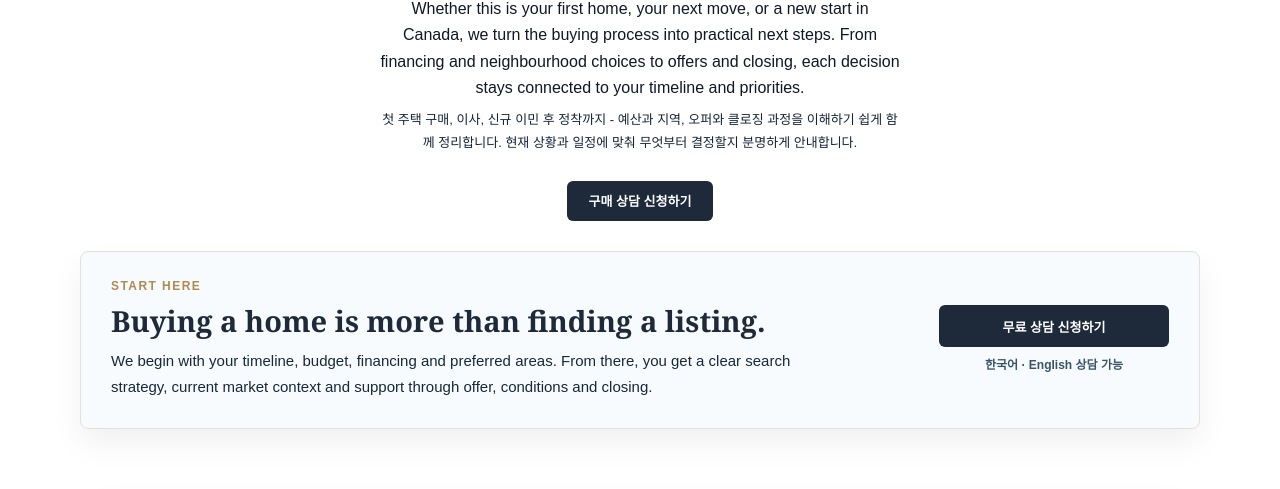
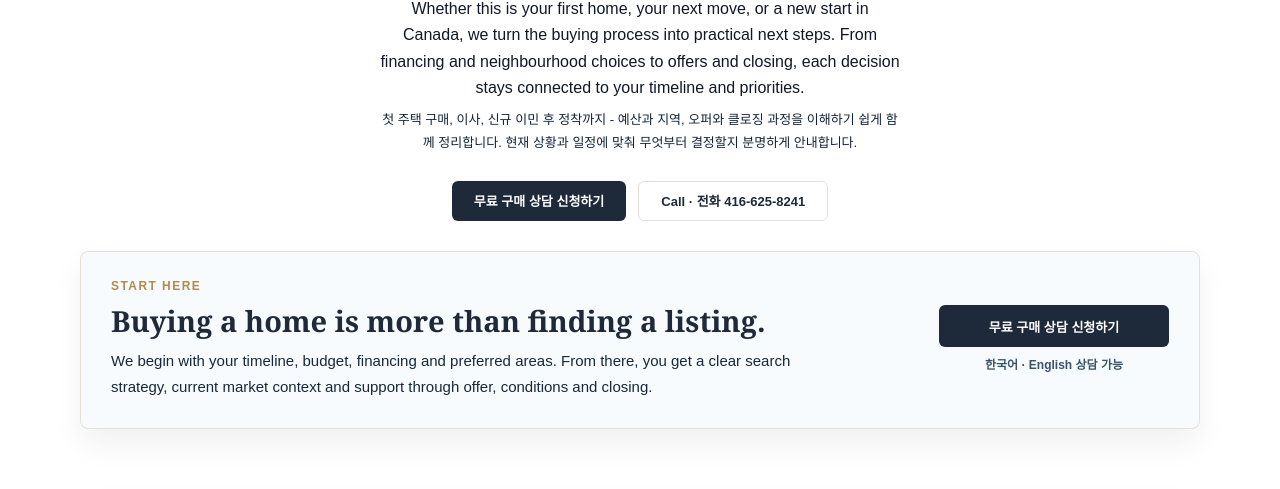
Before and after one commit to swaylymusic/donghotheagent-static, an Astro site: page /buy in a window 1280 px wide. Shown: the part 299-788 px from the top of the page. Built offline with nearby package versions, Linux system fonts and the light colour scheme; Astro itself is replaced by a stand-in of ours.

Commit message:
Standardize buy and sell calls to action

```diff
--- a/public/styles/global.css
+++ b/public/styles/global.css
@@ -412,7 +412,7 @@ main{min-height:60vh;}
 .form-compliance-note .compliance-ko{margin-top:7px;color:#40566b;}
 .compliance-link{display:inline-block;margin-top:11px;font-size:12px;font-weight:800;}
 .seller-lead-hero{max-width:980px;margin:0 auto;}
-.seller-hero-actions{justify-content:center;}
+.journey-hero-actions{justify-content:center;}
 .journey-steps{grid-template-columns:1fr;gap:14px;padding-top:20px;}
 .journey-steps .service-card{min-height:0;padding:22px 26px;display:grid;grid-template-columns:48px minmax(220px,.7fr) minmax(0,1.5fr);column-gap:20px;align-items:center;}
 .journey-steps .service-icon{grid-row:1 / span 2;margin:0;}
--- a/src/pages/buy/index.astro
+++ b/src/pages/buy/index.astro
@@ -20,7 +20,10 @@ const formatDate = (date) => date.toLocaleDateString("en-CA", {
     <h1>Buy with a Clear Plan</h1>
     <p class="lead">Whether this is your first home, your next move, or a new start in Canada, we turn the buying process into practical next steps. From financing and neighbourhood choices to offers and closing, each decision stays connected to your timeline and priorities.</p>
     <p class="lead ko">첫 주택 구매, 이사, 신규 이민 후 정착까지 - 예산과 지역, 오퍼와 클로징 과정을 이해하기 쉽게 함께 정리합니다. 현재 상황과 일정에 맞춰 무엇부터 결정할지 분명하게 안내합니다.</p>
-    <a class="button primary" href="/contact/">구매 상담 신청하기</a>
+    <div class="hero-actions journey-hero-actions">
+      <a class="button primary" href="/contact/?source=buy_consultation">무료 구매 상담 신청하기</a>
+      <a class="button secondary" href="tel:14166258241">Call · 전화 416-625-8241</a>
+    </div>
   </section>
 
   <section class="conversion-panel" aria-label="How Dongho helps home buyers">
@@ -30,7 +33,7 @@ const formatDate = (date) => date.toLocaleDateString("en-CA", {
       <p>We begin with your timeline, budget, financing and preferred areas. From there, you get a clear search strategy, current market context and support through offer, conditions and closing.</p>
     </div>
     <div class="conversion-actions">
-      <a class="button primary" href="/contact/">무료 상담 신청하기</a>
+      <a class="button primary" href="/contact/?source=buy_consultation">무료 구매 상담 신청하기</a>
       <span>한국어 · English 상담 가능</span>
     </div>
   </section>
@@ -83,7 +86,7 @@ const formatDate = (date) => date.toLocaleDateString("en-CA", {
       <p class="page-kicker">Next Step</p>
       <h2>Not sure where to begin?</h2>
       <p>Tell us your timing, budget and priorities. We will help you identify the most useful next step.</p>
-      <a class="button primary" href="/contact/">상담 문의하기</a>
+      <a class="button primary" href="/contact/?source=buy_consultation">구매 상담 시작하기</a>
     </div>
   </section>
 </BaseLayout>
```
Also changed, not shown: src/pages/home-value/index.astro (+4 -4 lines).
